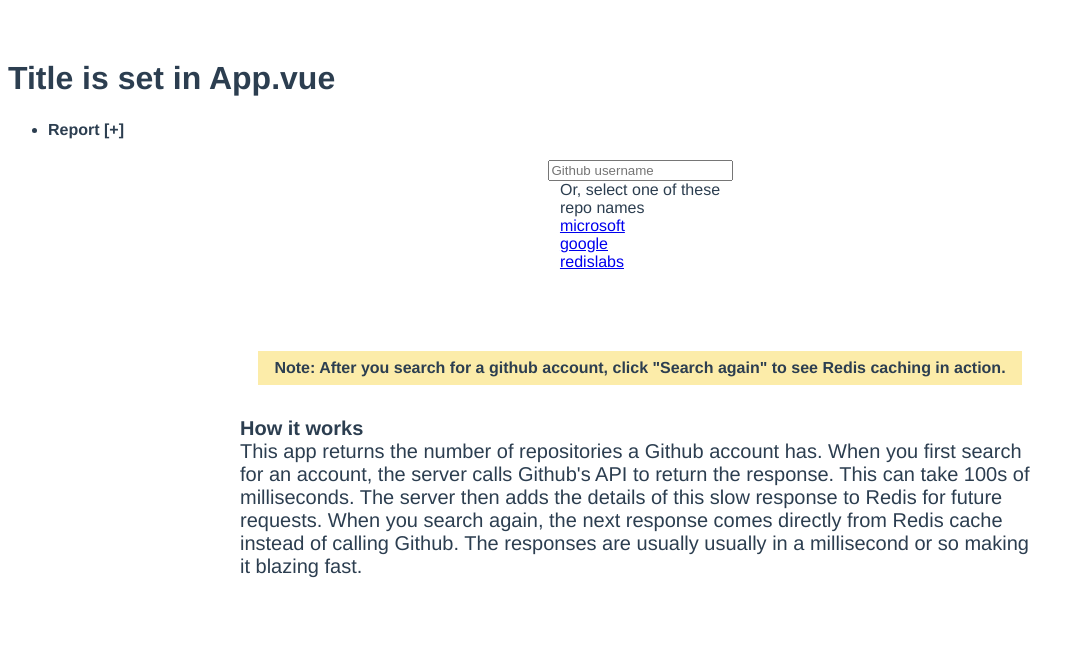
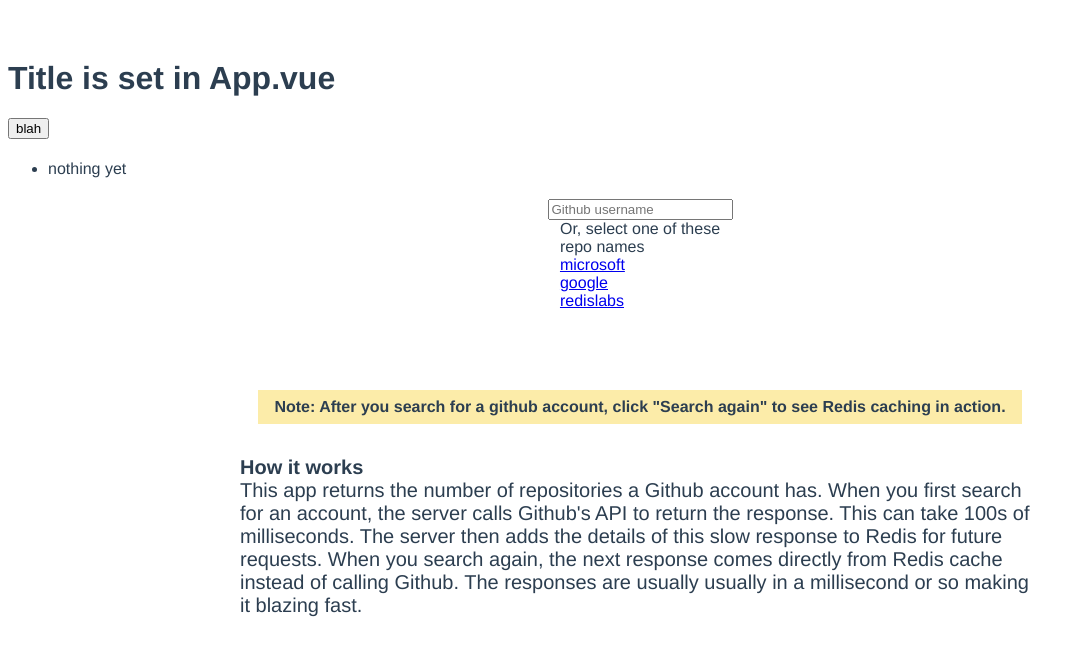
Before and after one commit to a2g/Script, a Vue app in the folder vuelve/: page / in a window 1280 px wide. Shown: the top 656 px of the page, without its empty margins (0-1085 px from the left). Built offline with nearby package versions, Linux system fonts and the light colour scheme; the HTML template or start-up script is replaced by a standard one.

Commit message:
Yay! databinding works now

```diff
--- a/vuelve/src/components/Tree.vue
+++ b/vuelve/src/components/Tree.vue
@@ -18,53 +18,33 @@ export default {
   },
   data() {
     return {
-      treeData2:  {
-  name: 'Report',
-  children: [
-    { name: 'hello' },
-    { name: 'wat' },
-    {
-      name: 'child folder',
-      children: [
-        {
-          name: 'child folder',
-          children: [{ name: 'hello' }, { name: 'wat' }]
-        },
-        { name: 'hello' },
-        { name: 'wat' },
-        {
-          name: 'child folder',
-          children: [{ name: 'hello' }, { name: 'wat' }]
-        }
-      ]
-    }
-  ]
-}
+      treeData2: {
+        name: 'nothing yet',
+        children: [
+        ]
+      }
     }
   },
   methods: {
-    async awaitSettingRepoCountToThisCurrent (username) {
-      if (this.currentResult) {
-        this.history.unshift(this.currentResult)
+    async awaitGetSolutionsAndSetToData (username) {
+      this.treeData2 = await this.getSolutions(username)
+
+      if (this.treeData2) {
+        this.history.unshift(this.treeData2)
       }
-
-      this.currentResult = await this.getSolutions(username)
     },
 
     async getSolutions (username) {
       try {
         const apiResp = await axios.get(`${API_BASE}/solutions/${username}`)
-        const responseTime = apiResp.headers['x-response-time']
+       // const responseTime = apiResp.headers['x-response-time']
         const data = apiResp.data
 
         if (!data.cached) {
           // storeGithubAccessTimeForUser(data.username, responseTime)
         }
 
-        return {
-          responseTime,
-          ...data,
-        }
+        return data
       } catch (err) {
         console.log(err)
         // catch err
@@ -75,9 +55,13 @@ export default {
 </script>
 
 <template>
+  <div>
+    <button @click="awaitGetSolutionsAndSetToData"> blah </button>
   <ul>
+    <td></td>
     <TreeItem class="item" v-bind:theModelAsAProp="treeData2"></TreeItem>
   </ul>
+</div>
 </template>
 
 <!-- Add "scoped" attribute to limit CSS to this component only -->
```
